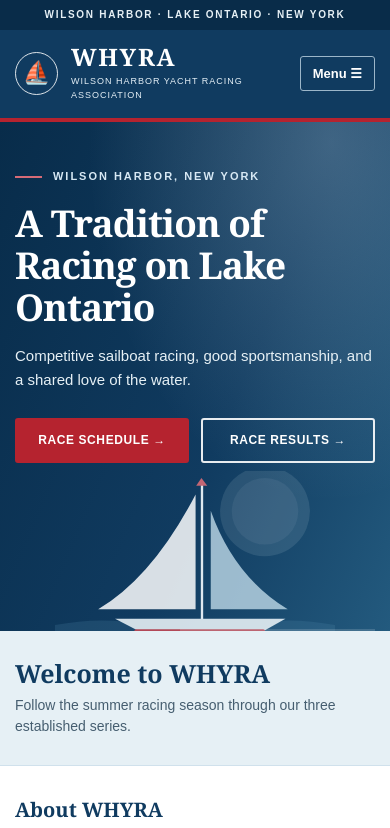
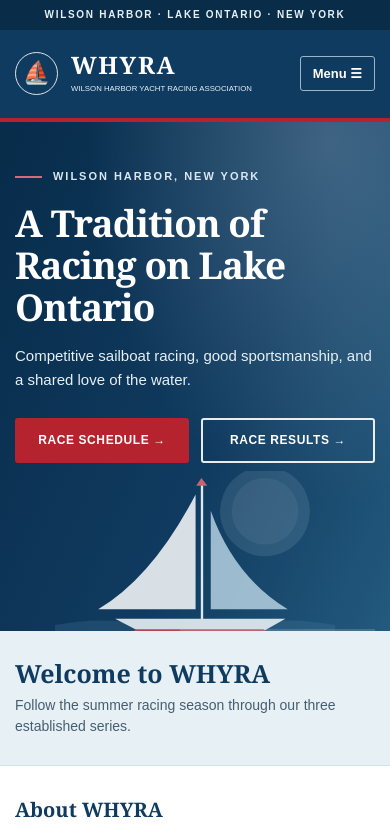
Before and after one commit to unfazedaction/whyra-website, a plain HTML site: page index.html in a window 390 px wide. Shown: the top 828 px of the page. Drawn offline with Linux system fonts and the light colour scheme.

Commit message:
Update index.html

```diff
--- a/index.html
+++ b/index.html
@@ -22,7 +22,7 @@
     .brand { display:flex; align-items:center; gap:13px; text-decoration:none; flex-shrink:0; }
     .emblem { width:49px; height:49px; border:1.5px solid rgba(255,255,255,.85); border-radius:50%; display:grid; place-items:center; font-size:25px; }
     .brand strong { display:block; font:700 29px/1 Georgia,'Times New Roman',serif; letter-spacing:.07em; }
-    .brand small { display:block; max-width:240px; margin-top:6px; color:#E4EFF6; font:9px/1.45 Arial,sans-serif; text-transform:uppercase; letter-spacing:.11em; }
+    .brand small { display:block; max-width:none; white-space:nowrap; margin-top:6px; color:#E4EFF6; font:9px/1.45 Arial,sans-serif; text-transform:uppercase; letter-spacing:.045em; }
     .site-nav { display:flex; align-items:center; justify-content:flex-end; gap:23px; font-size:12px; font-weight:700; letter-spacing:.06em; text-transform:uppercase; }
     .site-nav a { text-decoration:none; white-space:nowrap; transition:color .15s ease; }
     .site-nav a:not(.admin-link):hover,.site-nav a:not(.admin-link):focus-visible { color:#F3C4C8; }
@@ -84,7 +84,7 @@
     @media(max-width:540px) {
       .container { width:calc(100% - 30px); }
       .brand strong { font-size:24px; }
-      .brand small { max-width:180px; font-size:9px; }
+      .brand small { max-width:none; white-space:nowrap; font-size:clamp(7px,2vw,9px); letter-spacing:0; }
       .emblem { width:43px; height:43px; font-size:22px; }
       .hero-copy { padding-top:39px; }
       h1 { font-size:37px; }
```
